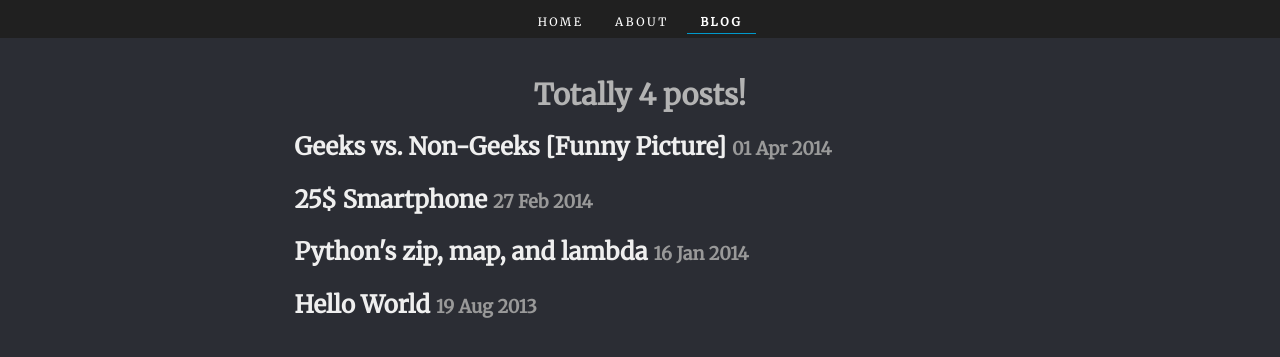
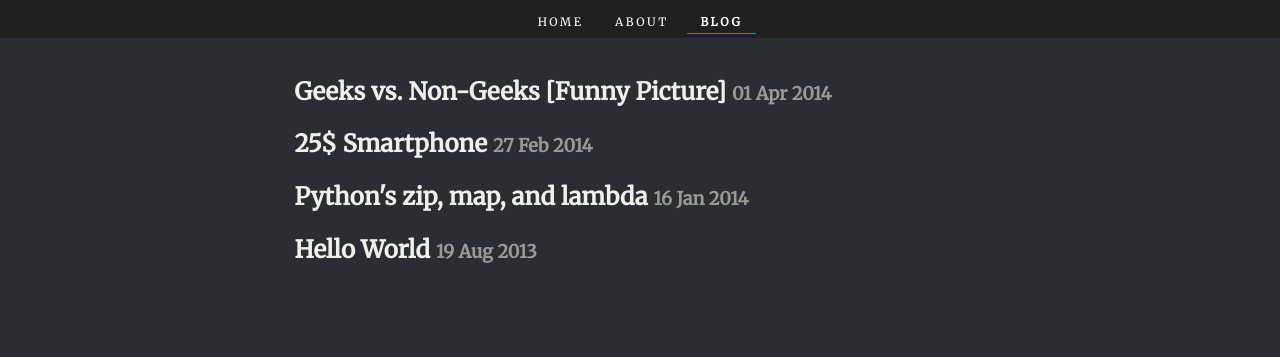
Before and after one commit to santhoshvai/santhoshvai.github.io, a Jekyll site: the page built from blog.html, in a window 1280 px wide. Shown: the top 357 px of the page. Built offline with Jekyll 4.4.1, drawn with Linux system fonts in a browser that asks for light colours; Markdown is read by kramdown in place of the engine named in the settings.

Commit message:
Remove the annoying " totally 4 posts! "

```diff
--- a/blog.html
+++ b/blog.html
@@ -3,7 +3,7 @@ layout: page
 title: blog
 ---
 <div class="blog">
-  <h2>Totally {{ site.posts | size }} posts!</h2>
+  <!-- <h2>Totally {{ site.posts | size }} posts!</h2> -->
   <ul class="blog-posts">
     {% for post in site.posts %}
       <li>
```
